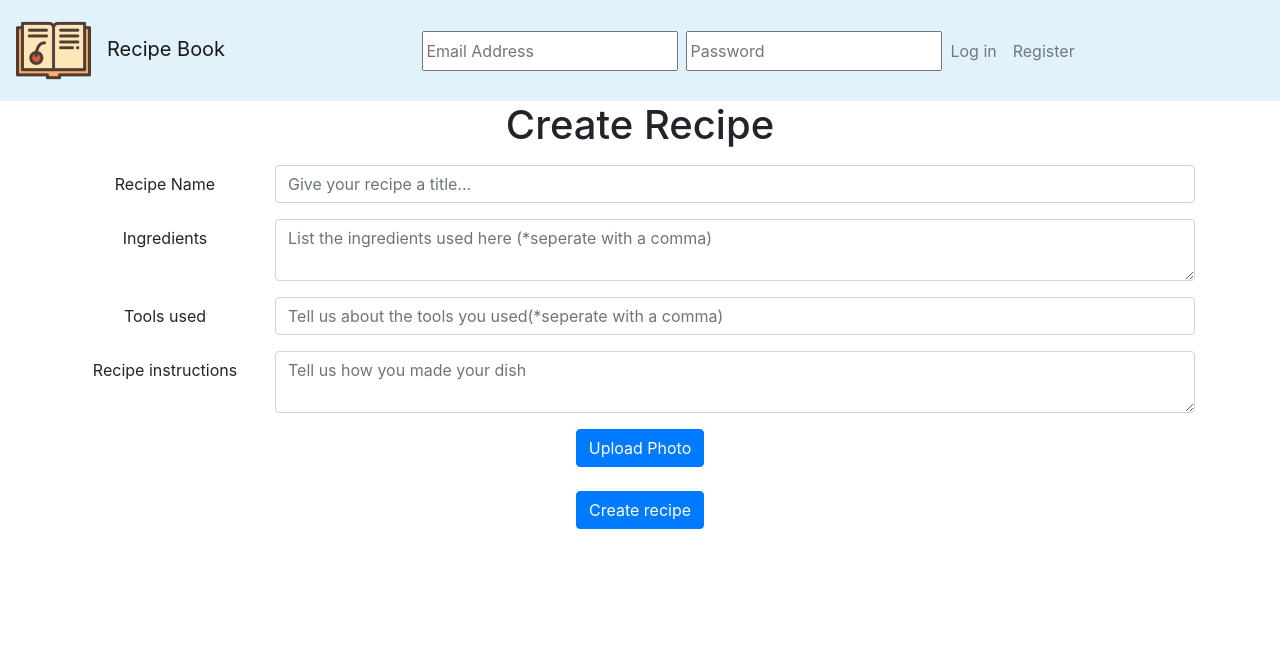
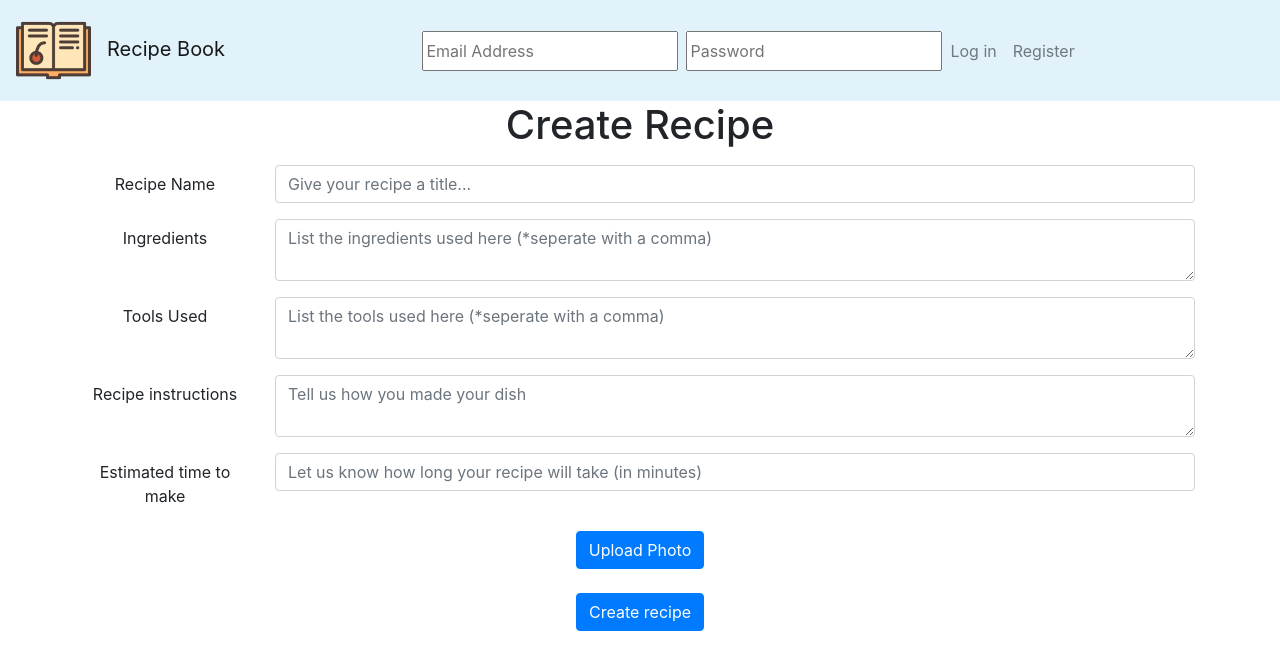
Before and after one commit to JoelPWK/cohort-jan-21, a React (Create React App) app in the folder client/: page /create-recipe in a window 1280 px wide. Shown: the top 670 px of the page. Built offline with nearby package versions, Linux system fonts and the light colour scheme.

Commit message:
completed all fields

```diff
--- a/client/src/components/Pages/CreateRecipe.js
+++ b/client/src/components/Pages/CreateRecipe.js
@@ -83,21 +83,23 @@ const CreateRecipe = () => {
               />
             </div>
           </div>
-          {/* Tools input */}
+
+          {/* Tools field */}
           <div className="form-group row">
-            <label className="col-sm-2 col-form-label">Tools used</label>
+            <label className="col-sm-2 col-form-label">Tools Used</label>
             <div className="col-sm-10">
-              <input
+              <textarea
                 className="form-control"
                 type="text"
-                placeholder="Tell us about the tools you used(*seperate with a comma)"
-                name="toolsUsed"
+                placeholder="List the tools used here (*seperate with a comma)"
+                name="tools"
                 value={tools}
                 onChange={(e) => onChange(e)}
                 required
               />
             </div>
           </div>
+
           {/* Instructions field */}
           <div className="form-group row">
             <label className="col-sm-2 col-form-label">
@@ -110,6 +112,24 @@ const CreateRecipe = () => {
                 placeholder="Tell us how you made your dish"
                 name="instructions"
                 value={instructions}
+                onChange={(e) => onChange(e)}
+                required
+              />
+            </div>
+          </div>
+
+          {/* Time input */}
+          <div className="form-group row">
+            <label className="col-sm-2 col-form-label">
+              Estimated time to make
+            </label>
+            <div className="col-sm-10">
+              <input
+                className="form-control"
+                type="text"
+                placeholder="Let us know how long your recipe will take (in minutes)"
+                name="toolsUsed"
+                value={estimatedTime}
                 onChange={(e) => onChange(e)}
                 required
               />
```
